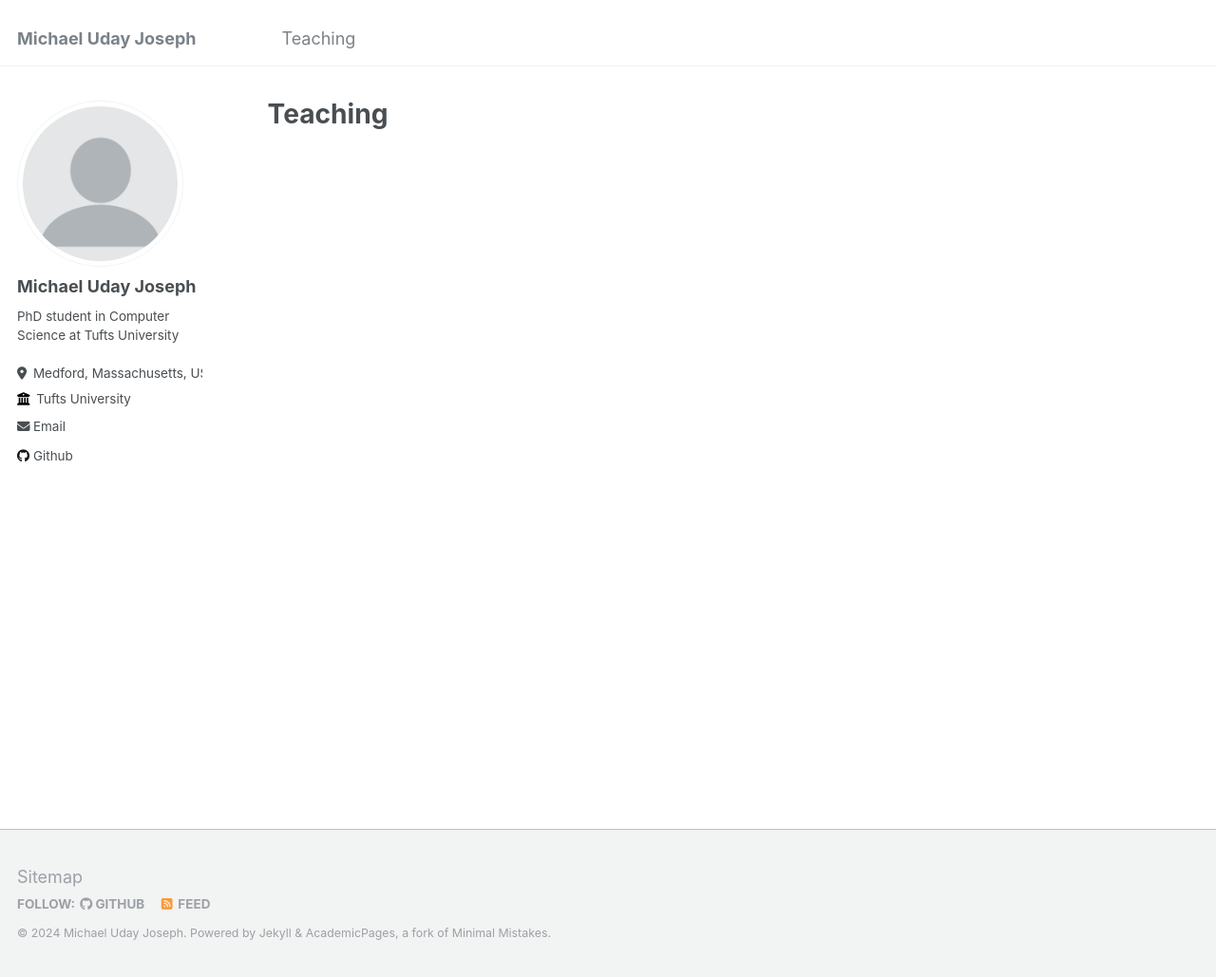
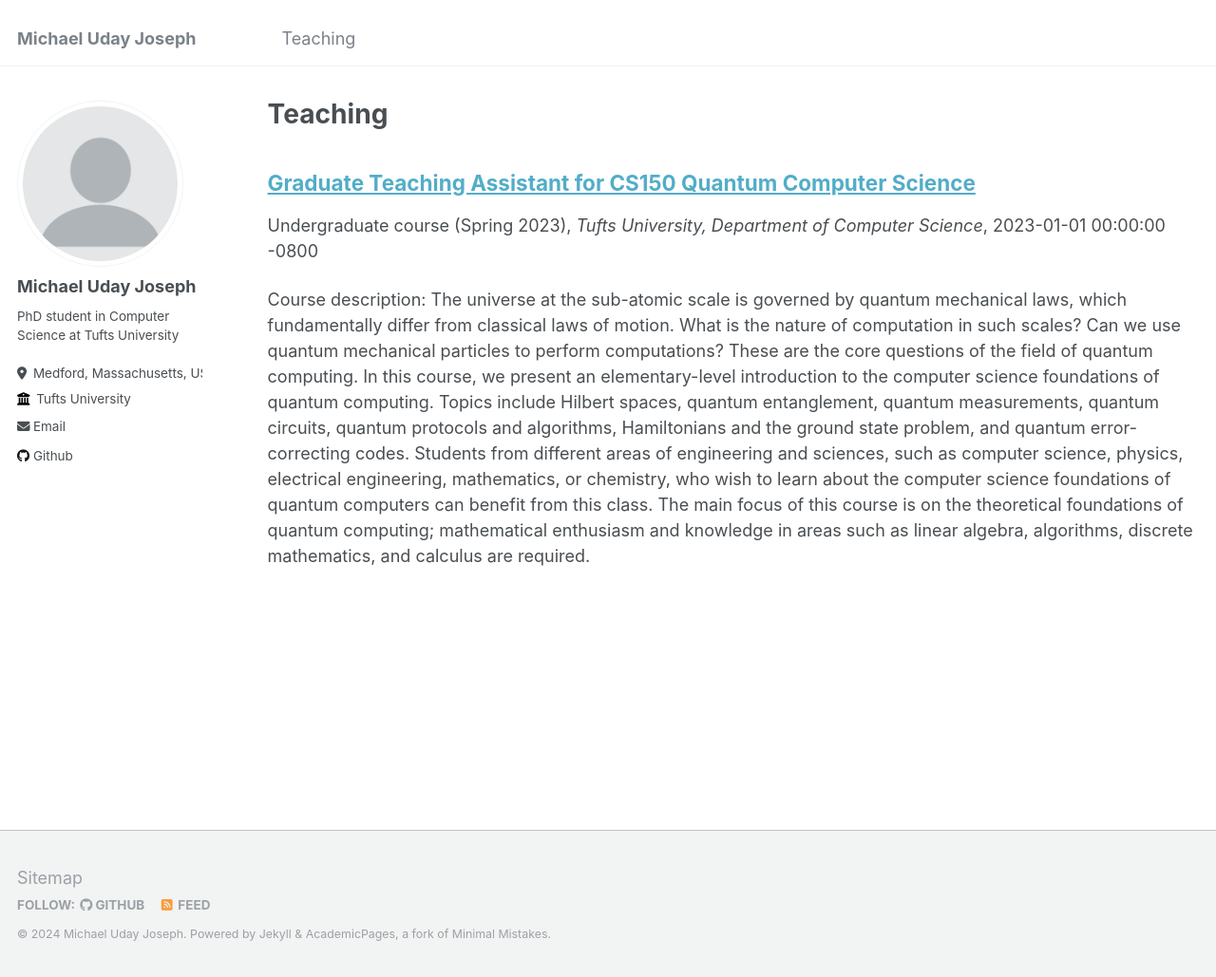
Before and after one commit to michaeludayjoseph/michaeludayjoseph.github.io, a Jekyll site: the page built from _pages/teaching.html, in a window 1280 px wide and 1029 px high. Shown: the whole window at 95% size. Built offline with Jekyll 4.4.1, drawn with Linux system fonts in a browser that asks for light colours; a file with an impossible date is left out.

Commit message:
Update cs150qcs-mehraban-tufts.md

```diff
--- a/_teaching/cs150qcs-mehraban-tufts.md
+++ b/_teaching/cs150qcs-mehraban-tufts.md
@@ -1,10 +1,10 @@
 ---
 title: "Graduate Teaching Assistant for CS150 Quantum Computer Science"
 collection: teaching
-type: "Undergraduate course (Fall 2021 - Summer 2023)"
+type: "Undergraduate course (Spring 2023)"
 permalink: /teaching/cs150qcs-mehraban-tufts
 venue: "Tufts University, Department of Computer Science"
-date:
+date: 2023-01-01
 location: "Medford, MA, USA"
 ---
 
```
